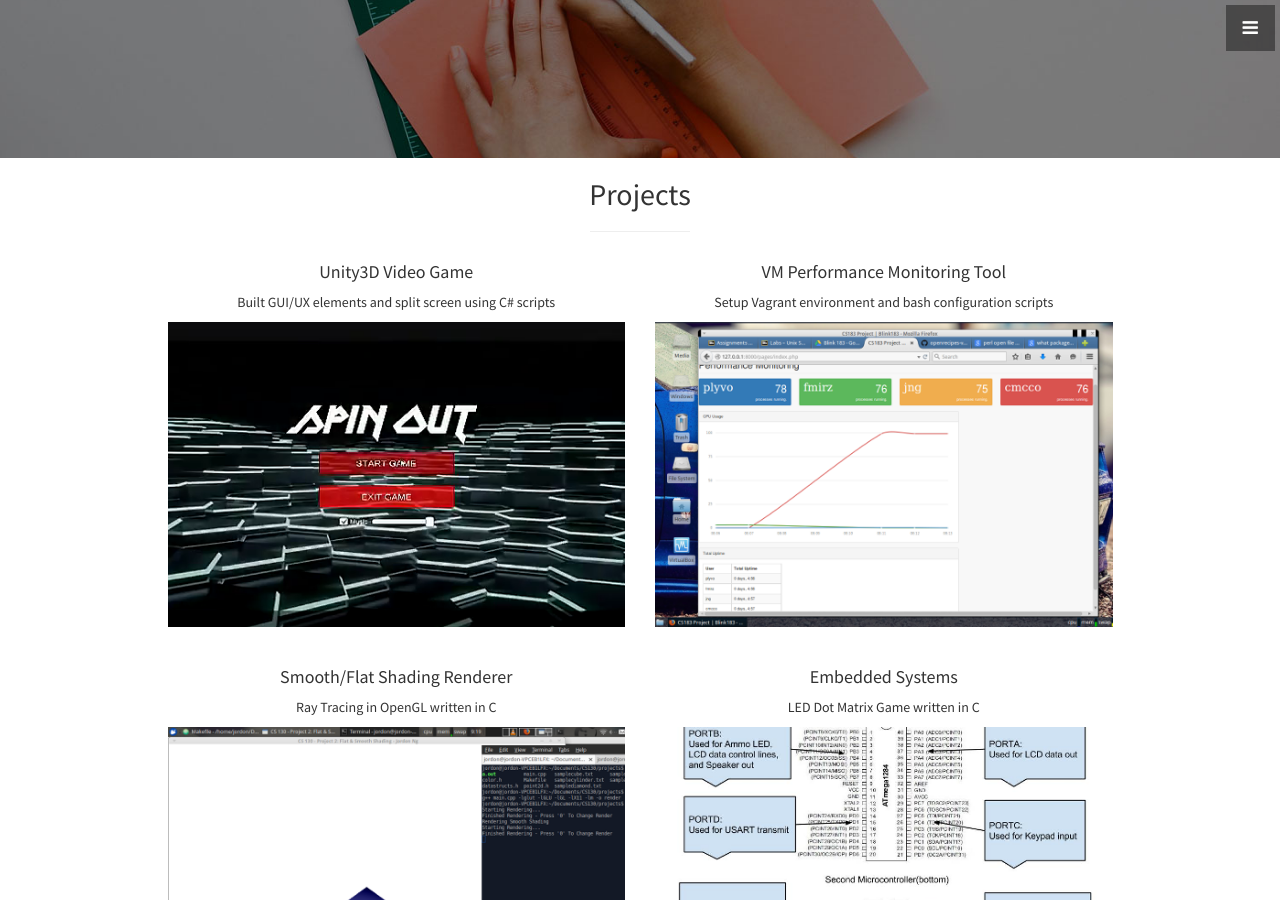
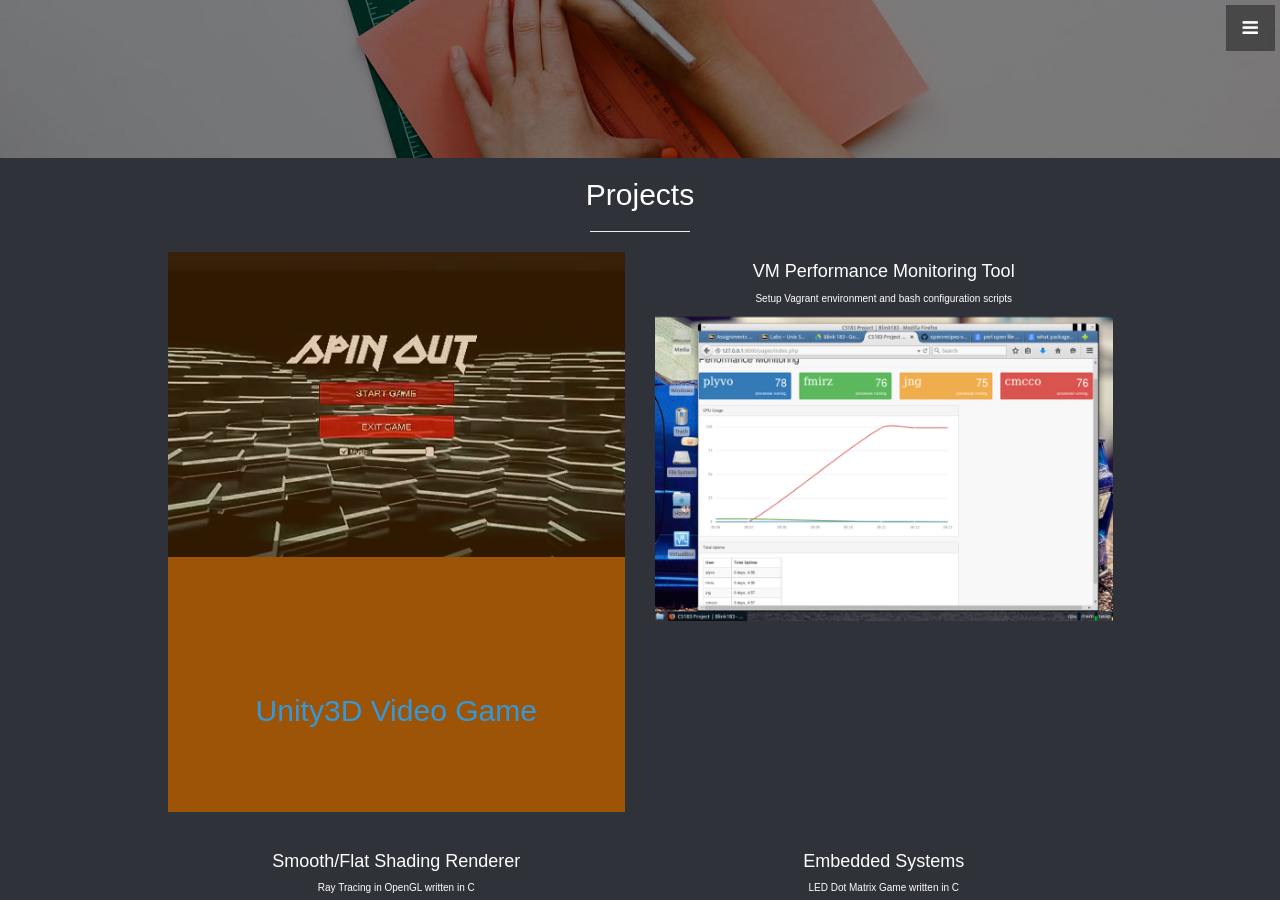
Before and after one commit to jsng0/jsng0.github.io, a Jekyll site: the page index.html, which Jekyll copies as it is, in a window 1280 px wide and 900 px high, scrolled down 1698 px. Built offline with Jekyll 4.4.1, drawn with Linux system fonts in a browser that asks for light colours; comment, search, counter and statistics services are not loaded.

Commit message:
Add hover effects for proj1

```diff
--- a/index.html
+++ b/index.html
@@ -7,7 +7,7 @@
     <meta http-equiv="X-UA-Compatible" content="IE=edge">
     <meta name="viewport" content="width=device-width, initial-scale=1">
     <meta name="description" content="">
-    <meta name="author" content="">
+    <meta name="author" content="Jordon Ng">
 
     <title>Jordon S. Ng's Personal Homepage</title>
 
@@ -20,6 +20,11 @@
     <!-- Custom Fonts -->
     <link href="font-awesome/css/font-awesome.min.css" rel="stylesheet" type="text/css">
     <link href="http://fonts.googleapis.com/css?family=Source+Sans+Pro:300,400,700,300italic,400italic,700italic" rel="stylesheet" type="text/css">
+
+    <!-- Custom Hover Effects -->
+    <link rel="stylesheet" type="text/css" href="css/normalize.css" />
+    <link rel="stylesheet" type="text/css" href="css/demo.css" />
+    <link rel="stylesheet" type="text/css" href="css/set1.css" />
 
     <!-- HTML5 Shim and Respond.js IE8 support of HTML5 elements and media queries -->
     <!-- WARNING: Respond.js doesn't work if you view the page via file:// -->
@@ -107,11 +112,15 @@
                     <div class="row">
                         <div class="col-md-6">
                             <div class="portfolio-item">
-                                <h4>Unity3D Video Game</h4>
-                                    <p>Built GUI/UX elements and split screen using C# scripts</p>
-                                        <a href = "https://github.com/the-jsng/SpinOut" style = "color: #000000">
-                                            <img class="img-portfolio img-responsive" src="img/portfolio-1.png">
-                                        </a>
+                                <figure class="effect-bubba">
+                                    <a href = "https://github.com/the-jsng/SpinOut">
+                                        <img class="img-portfolio img-responsive" src="img/portfolio-1.png">
+                                        <figcaption>
+                                        <h2>Unity3D <span>Video Game</span></h2>
+                                        <p>Built GUI/UX elements and split screen using C# scripts.</p>
+                                        </figcaption>
+                                    </a>
+                                </figure>
                             </div>
                         </div>
                         <div class="col-md-6">
```
